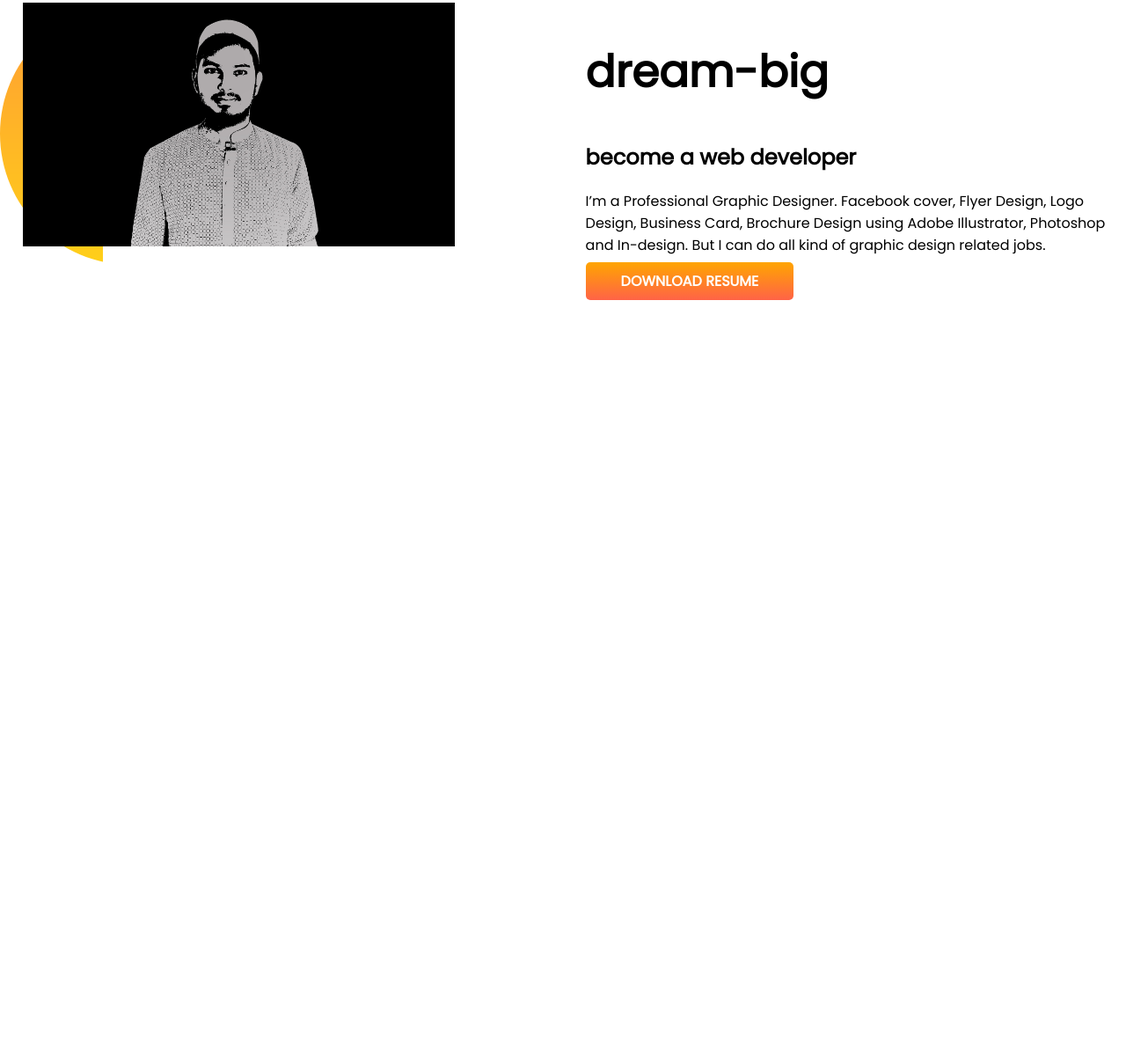
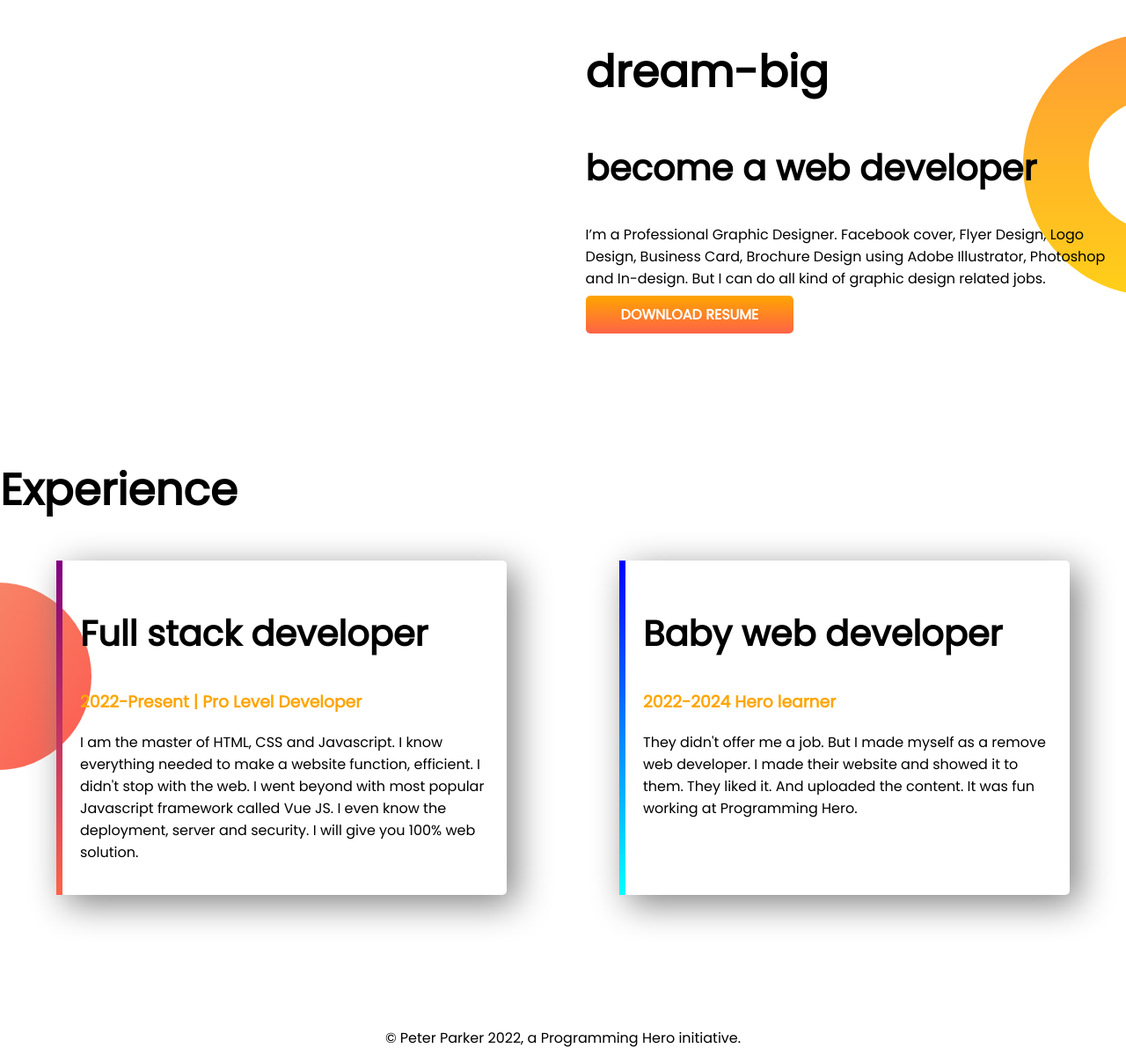
Before and after one commit to Najmolhasan/Debeloper-Protfolio, a plain HTML site: page index.html in a window 1280 px wide. Shown: the part 735-1943 px from the top of the page at 88% size. Before the commit the page ends 1217 px from the top, so only its background shows below. Drawn offline with Linux system fonts and the light colour scheme.

Commit message:
footer and experience added

```diff
--- a/index.html
+++ b/index.html
@@ -13,7 +13,7 @@
 </head>
 
 <body>
-  <section class="top-banner">
+  <section class="top-banner flexible-container">
     <div class="half-width">
       <h1>Welcome To</h1>
       <h1><span class="orange-color">Najmol Hasan Sakib</span> WOrld!</h1>
@@ -35,7 +35,7 @@
     </div>
     <div class="half-width"><img src="images/Sakib-01.png" alt=""></div>
   </section>
-  <section class="dream-big">
+  <section class="dream-big flexible-container">
     <div class="half-width">
       <img src="images/Sakib 02.jpg" alt="">
     </div>
@@ -48,6 +48,29 @@
       <a class="link-button" target="_blank" href="">DOWNLOAD RESUME</a>
     </div>
   </section>
+  <section class="experience-area">
+    <h1>Experience</h1>
+    <div class="flexible-container">
+      <div id="full-stack-exeperience" class="experience-item">
+        <h2>Full stack developer</h2>
+        <h3 class="orange-color">2022-Present | Pro Level Developer</h3>
+        <p>I am the master of HTML, CSS and Javascript. I know everything needed to make a website function, efficient.
+          I didn't stop with the web. I went beyond with most popular Javascript framework called Vue JS. I even know
+          the
+          deployment, server and security. I will give you 100% web solution.</p>
+      </div>
+      <div id="web-dev-experience" class="experience-item">
+        <h2>Baby web developer</h2>
+        <h3 class="orange-color"">2022-2024 Hero learner</h3>
+        <p>They didn't offer me a job. But I made myself as a remove web developer. I made their website and showed it
+          to
+          them. They liked it. And uploaded the content. It was fun working at Programming Hero.</p>
+      </div>
+    </div>
+  </section>
+  <footer>
+    <p>© Peter Parker 2022, a Programming Hero initiative.</p>
+  </footer>
 </body>
 
 </html>
--- a/style.css
+++ b/style.css
@@ -5,10 +5,13 @@ body{
 h1{
   font-size: 50px;
 }
+h2{
+  font-size: 40px;
+}
 .orange-color{
   color: orange;
 }
-section{
+.flexible-container{
   display: flex;
   margin-bottom: 150px;
 }
@@ -34,5 +37,32 @@ border-radius: 5px;
 .dream-big{
   background-image: url(images/dream-bg.png);
   background-repeat: no-repeat;
-  background-position: ;
+  background-position:right;
 }
+.experience-area{
+  background-image: url(images/exp-bg.png);
+  background-repeat: no-repeat;
+  background-position: left;
+}
+.experience-item{
+  width: 40%;
+  margin-left: 5%;
+  margin-right: 5%;
+  padding: 20px;
+  border-radius: 5px;
+  box-shadow: 10px 10px 40px grey;
+  border-left: solid black;
+}
+#web-dev-experience{
+  border-left: 7px solid;
+border-image: linear-gradient(blue, cyan);
+border-image-slice: 1;
+}
+#full-stack-exeperience{
+  border-left: 7px solid;
+  border-image: linear-gradient(purple, tomato);
+  border-image-slice: 1;
+}
+footer{
+  text-align: center;
+}
```
Also changed, not shown: images/Untitled-3 copy.jpg (renamed from images/Sakib 02.jpg), images/jhankar.png (deleted), images/jhankar2.png (deleted), images/my-bg.png (deleted), images/my-bg2.png (deleted), 4 other files.
